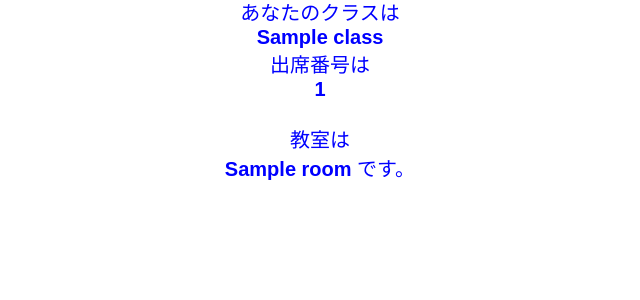
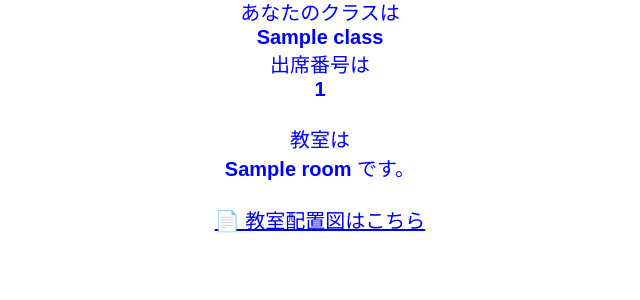
Before and after one commit to shunkun89/class-search-2026, a Flask app: template templates/index.html in a window 1280 px wide. Shown: the part 373-673 px from the top of the page, without its empty margins (320-960 px from the left). Run offline with Flask 3, Linux system fonts and the light colour scheme; the template is opened without the code that fills it: most values are stand-ins (such as "Sample title", 1, 10 or a date in 2020); parts of the project's set-up code (start-up, migrations or seed data) failed here and were passed over.

Commit message:
Update index.html

```diff
--- a/templates/index.html
+++ b/templates/index.html
@@ -54,10 +54,13 @@
     <strong>{{ result.number }}</strong><br><br>
 
     教室は<br>
-    <strong>{{ result.room }}</strong> です。
+    <strong>{{ result.room }}</strong> です。<br><br>
+
+    <a href="/2026教室配置(入学式用).pdf" target="_blank">
+        📄 教室配置図はこちら
+    </a>
 </div>
 {% endif %}
-
 {% if error %}
 <div class="error">{{ error }}</div>
 {% endif %}
```
